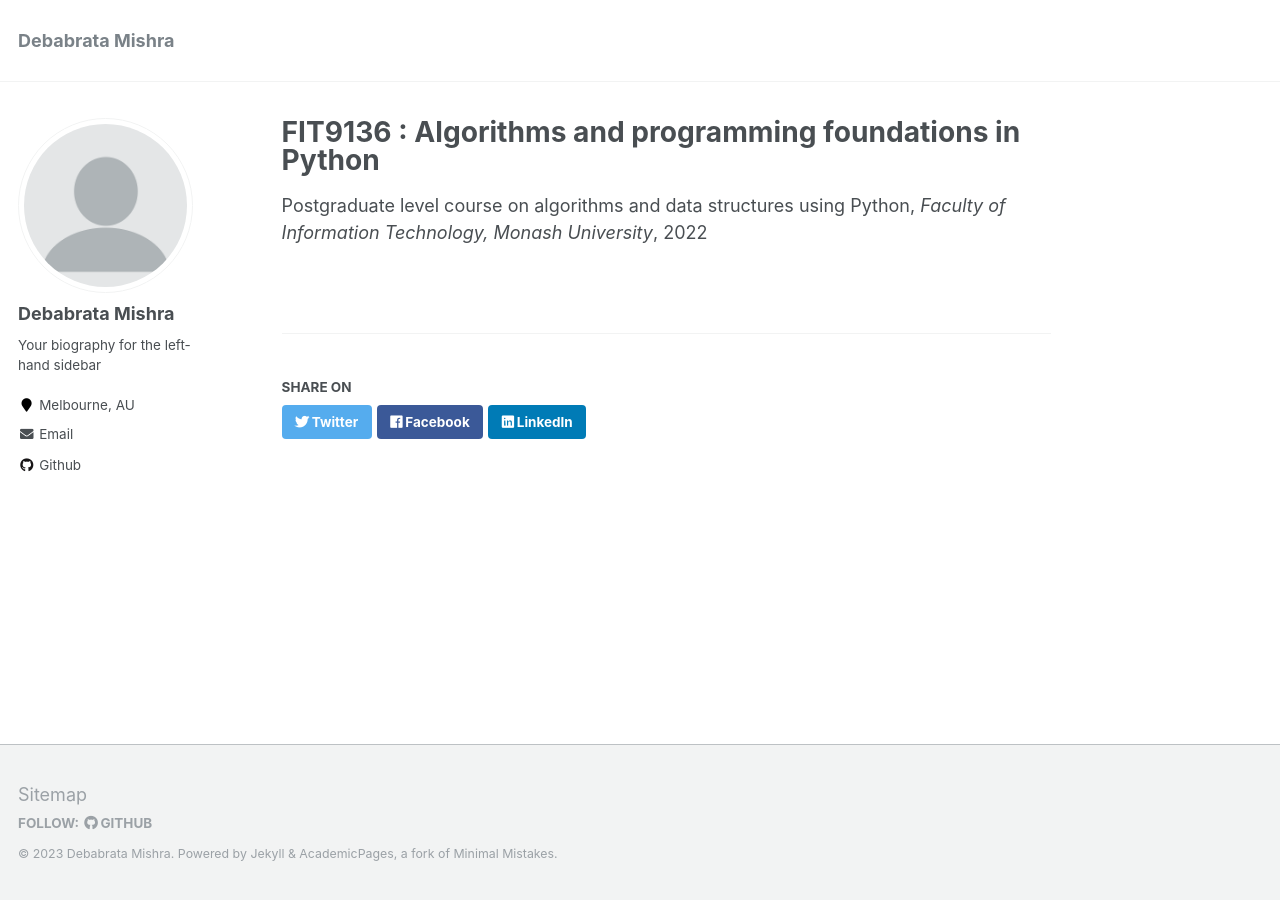
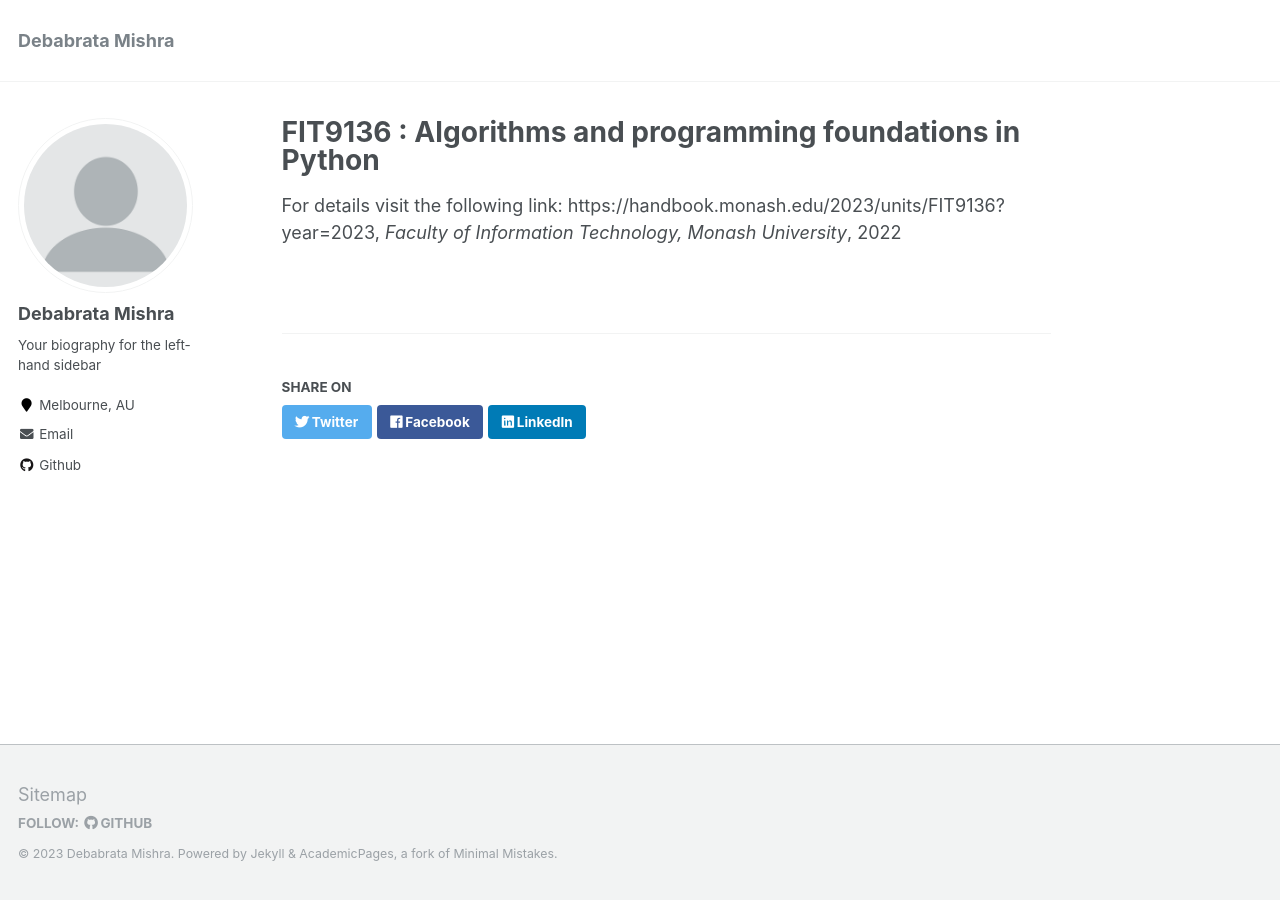
Before and after one commit to debabratamishra/debabratamishra.github.io, a Jekyll site: the page built from _teaching/2022-fit9136.md, in a window 1280 px wide. Built offline with Jekyll 4.4.1, drawn with Linux system fonts in a browser that asks for light colours.

Commit message:
Modifying the information in teaching

```diff
--- a/_pages/teaching.html
+++ b/_pages/teaching.html
@@ -6,7 +6,3 @@ author_profile: true
 ---
 
 {% include base_path %}
-
-{% for post in site.teaching reversed %}
-  {% include archive-single.html %}
-{% endfor %}
--- a/_teaching/2022-fit9136.md
+++ b/_teaching/2022-fit9136.md
@@ -1,7 +1,8 @@
 ---
 title: "FIT9136 : Algorithms and programming foundations in Python"
 collection: teaching
-type: "Postgraduate level course on algorithms and data structures using Python"
+type: "For details visit the following link:
+https://handbook.monash.edu/2023/units/FIT9136?year=2023"
 permalink: /teaching/2022-fit9136
 venue: "Faculty of Information Technology, Monash University"
 date: "Feb 2022 - Present"
```
